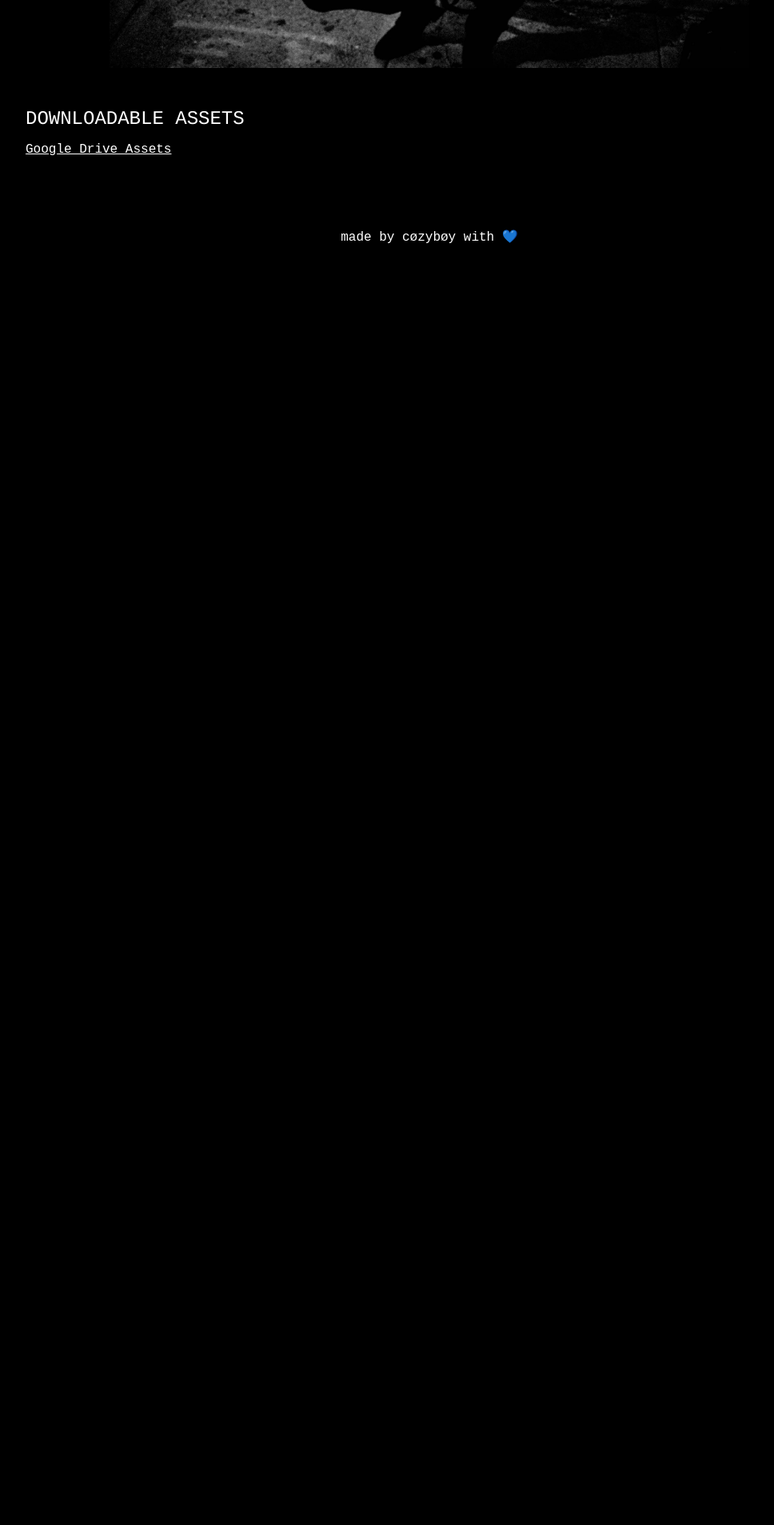
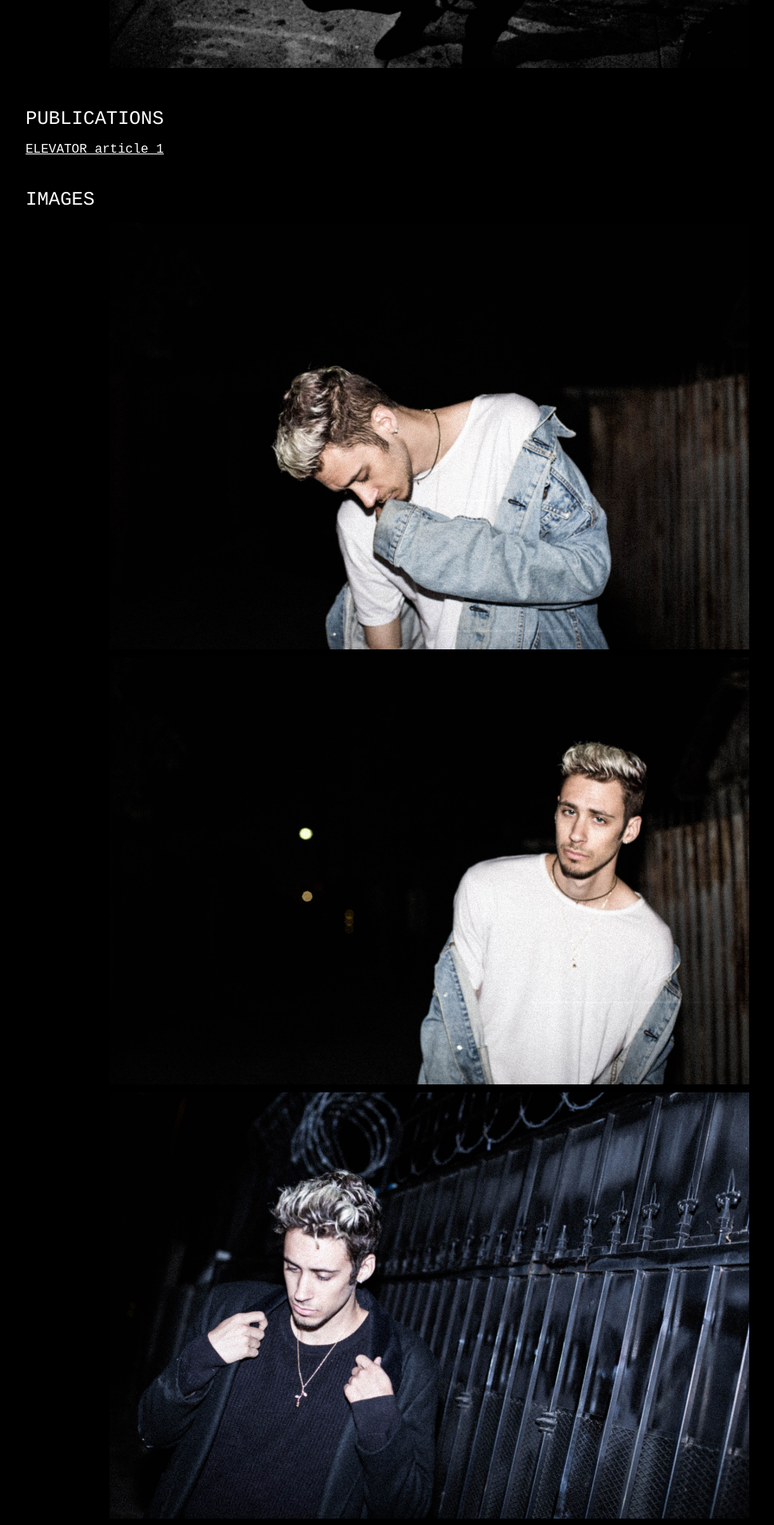
Before and after one commit to ETS-ReactNative4/cozyboy-website, a React (Create React App) app: page /epk in a window 1280 px wide. Shown: the part 3880-5787 px from the top of the page at 80% size, without its empty margins (103-1071 px from the left). Before the commit the page ends 4236 px from the top, so only its background shows below. Built offline with nearby package versions, Linux system fonts and the light colour scheme.

Commit message:
added the show flier

```diff
--- a/src/App.css
+++ b/src/App.css
@@ -67,6 +67,15 @@ body {
 
 .contentWrapper {
   padding-bottom: 20px;
+}
+
+.showFlier {
+  width: 100%;
+  max-width: 350px;
+  text-align: center;
+  display: block;
+  margin-left: auto;
+  margin-right: auto;
 }
 
 /* CozyLinks.js */
--- a/src/components/Epk.js
+++ b/src/components/Epk.js
@@ -61,6 +61,24 @@ export default class Epk extends Component {
         </div>
 
         <div className="epkInfoSection">
+          <h2>PUBLICATIONS</h2>
+          <a
+            href="https://www.elevatormag.com/cozyboy-and-lil-zubin-connect-for-new-song-how-to-talk-to-girls-at-parties/"
+            target="_blank"
+          >ELEVATOR article 1</a>
+        </div>
+
+        <div className="epkInfoSection">
+          <h2>IMAGES</h2>
+          <img src="/cozy-epk-1.jpg" className="epkImage" />
+          <img src="/cozy-epk-2.jpg" className="epkImage" />
+          <img src="/cozy-epk-3.jpg" className="epkImage" />
+          <img src="/cozy-epk-4.jpg" className="epkImage" />
+          <img src="/cozy-170.jpg" className="epkImage" />
+          <img src="/cozy-epk-5.jpg" className="epkImage" />
+        </div>
+
+        <div className="epkInfoSection">
           <h2>DOWNLOADABLE ASSETS</h2>
           <a
             href="https://drive.google.com/drive/folders/1rUOR5pKXeFZ78nFIgh17Pzl8-t7-OTtv?usp=sharing"
--- a/src/components/HomePage.js
+++ b/src/components/HomePage.js
@@ -15,11 +15,16 @@ export default class HomePage extends Component {
     return (
       <div className="homePageComponent">
         <ContentWrapper>
+          <h2 style={{textAlign: 'center'}}>ALBUM RELEASE SHOW</h2>
+          <img src="show-flier.jpg" className="showFlier" />
+        </ContentWrapper>
+
+        <ContentWrapper>
           <iframe
             title="youtubeVideo1"
             width="100%"
             height="315"
-            src="https://www.youtube.com/embed/_qLuKFpOL-o"
+            src="https://www.youtube.com/embed/Geepo6g2yyA"
             frameBorder="0"
             allow="autoplay; encrypted-media"
             allowFullScreen
@@ -29,7 +34,7 @@ export default class HomePage extends Component {
         <ContentWrapper>
           <iframe
             title="spotifyPlaylist1"
-            src="https://open.spotify.com/embed/album/2tkcttCqcy7CLqDUl32UzB"
+            src="https://open.spotify.com/embed/album/1CYbQYkBpw2tOoVjltVEJW"
             width="100%"
             height="380"
             frameBorder="0"
@@ -47,7 +52,7 @@ export default class HomePage extends Component {
             scrolling="no"
             frameBorder="no"
             allow="autoplay"
-            src="https://w.soundcloud.com/player/?url=https%3A//api.soundcloud.com/playlists/316780769&color=%23ff5500&auto_play=false&hide_related=false&show_comments=true&show_user=true&show_reposts=false&show_teaser=true"
+            src="https://w.soundcloud.com/player/?url=https%3A//api.soundcloud.com/playlists/621761448&color=%23d9284c&auto_play=false&hide_related=false&show_comments=true&show_user=true&show_reposts=false&show_teaser=true"
           ></iframe>
         </ContentWrapper>
       </div>
```
Also changed, not shown: public/show-flier.jpg (added).
